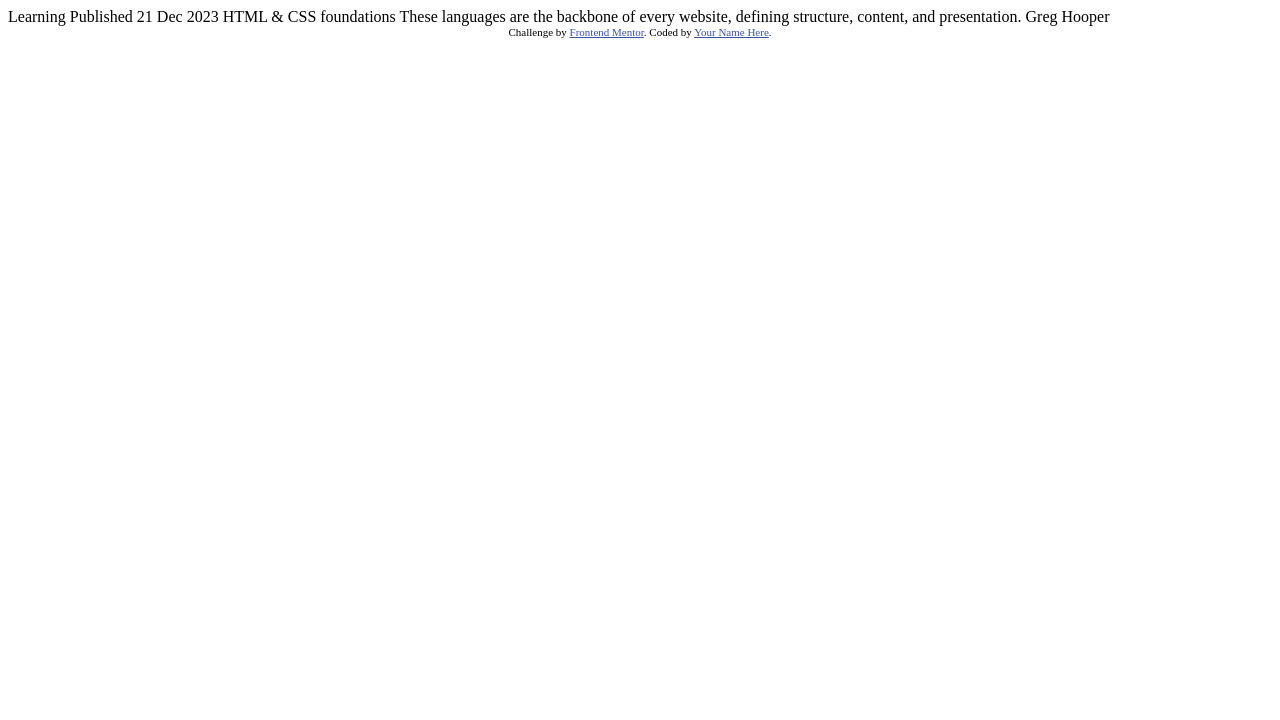
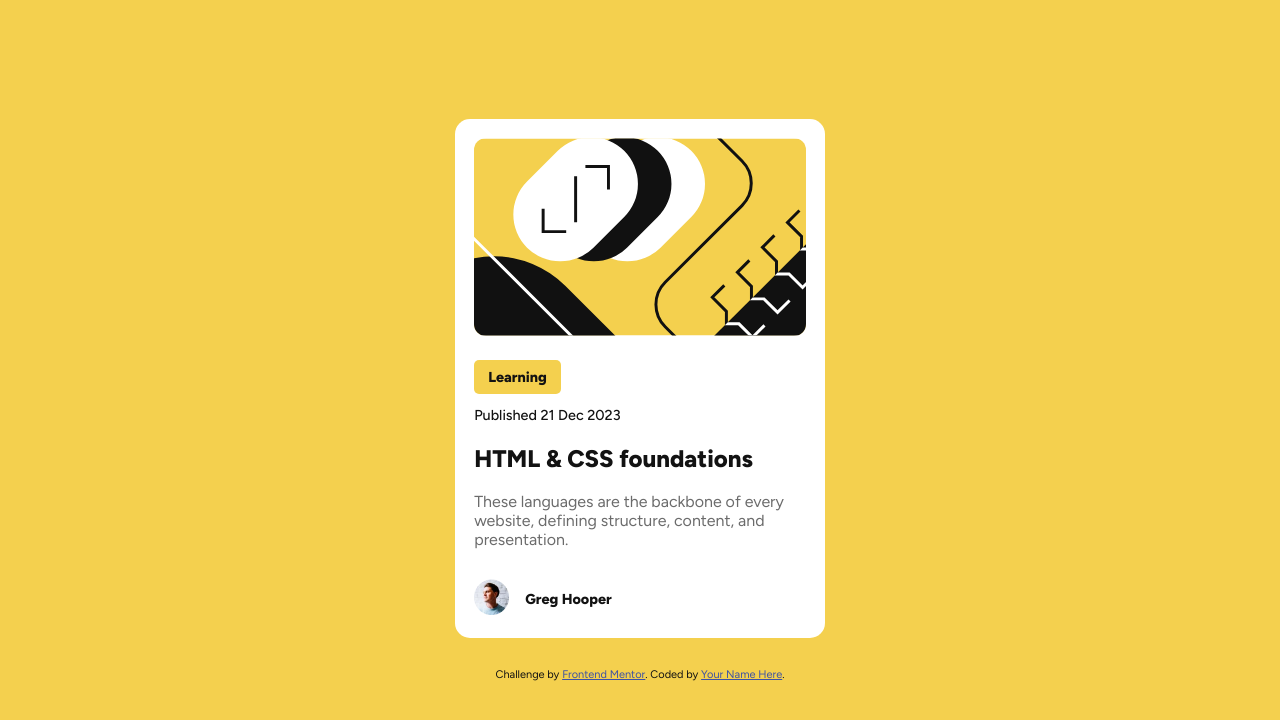
Before and after one commit to Kostexx/blog-preview-card, a plain HTML site: page index.html in a window 1280 px wide. Drawn offline with Linux system fonts and the light colour scheme.

Commit message:
Design card

```diff
--- a/index.html
+++ b/index.html
@@ -5,6 +5,7 @@
   <meta name="viewport" content="width=device-width, initial-scale=1.0"> <!-- displays site properly based on user's device -->
 
   <link rel="icon" type="image/png" sizes="32x32" href="./assets/images/favicon-32x32.png">
+  <link rel="stylesheet" href="style.css">
 
   <title>Frontend Mentor | Blog preview card</title>
 
@@ -15,18 +16,31 @@
   </style>
 </head>
 <body>
+  <div class="container">
+    <div class="card">
+      <img src="assets/images/illustration-article.svg" alt="blog image">
+          <section class="header">
+            <div class="category">
+              <div class="category-text">Learning</div>
+            </div>
+            <div class="date">Published 21 Dec 2023</div>
+          </section>
+            <section class="content">
+              <h1>HTML & CSS foundations</h1>
+              <p>These languages are the backbone of every website, defining structure, content, and presentation.</p>
+            </section>
+          <section class="footer">
+              <div class="author-image">
+                <img src="assets/images/image-avatar.webp" alt="Author image">
+              </div>
+              <div class="author-name">Greg Hooper</div>
+          </section>
+    </div>
+  </div>
 
-  Learning
 
-  Published 21 Dec 2023
 
-  HTML & CSS foundations
-
-  These languages are the backbone of every website, defining structure, content, and presentation.
-
-  Greg Hooper
-
-  <div class="attribution">
+<div class="attribution">
     Challenge by <a href="https://www.frontendmentor.io?ref=challenge" target="_blank">Frontend Mentor</a>.
     Coded by <a href="#">Your Name Here</a>.
   </div>
--- /dev/null
+++ b/style.css
@@ -0,0 +1,76 @@
+@import url('https://fonts.googleapis.com/css2?family=Figtree:ital,wght@0,300..900;1,300..900&display=swap');
+
+body {
+    margin: 0 auto;
+    display: flex;
+    align-items: center;
+    flex-direction: column;
+    justify-content: center;
+    gap: 30px;
+    height: 100vh;
+    font-family: 'Figtree';
+    color: hsl(0, 0%, 7%);
+    background-color: hsl(47, 88%, 63%);
+}
+
+.container {
+    max-width: 370px;
+    margin: 0 20px;
+    /* height: 500px; */
+    background-color: white;
+    border-radius: 15px;
+}
+
+.card {
+    padding: 1.2rem;
+}
+
+.card img {
+    width: 100%;
+    border-radius: 12px;
+}
+
+.header {
+    margin-top: 20px;
+    font-size: 0.9rem;
+    display: flex;
+    flex-direction: column;
+    gap: 0.7rem;
+}
+
+.category-text {
+    font-weight: 800;
+    font-size: 0.9rem;
+    display: inline-block;
+    padding: 8px 14px;
+    border-radius: 5px;
+    background-color: hsl(47, 88%, 63%);
+}
+
+.date {
+    font-weight: 500;
+}
+
+.content h1 {
+    font-weight: 800;
+}
+
+.content p {
+    color: hsl(0, 0%, 42%);
+}
+
+.author-image img {
+    width: 35px;
+}
+
+.author-name {
+    font-size: 0.9rem;
+    font-weight: 800;
+}
+
+.footer {
+    margin-top: 30px;
+    display: flex;
+    align-items: center;
+    gap: 1em;
+}
```
